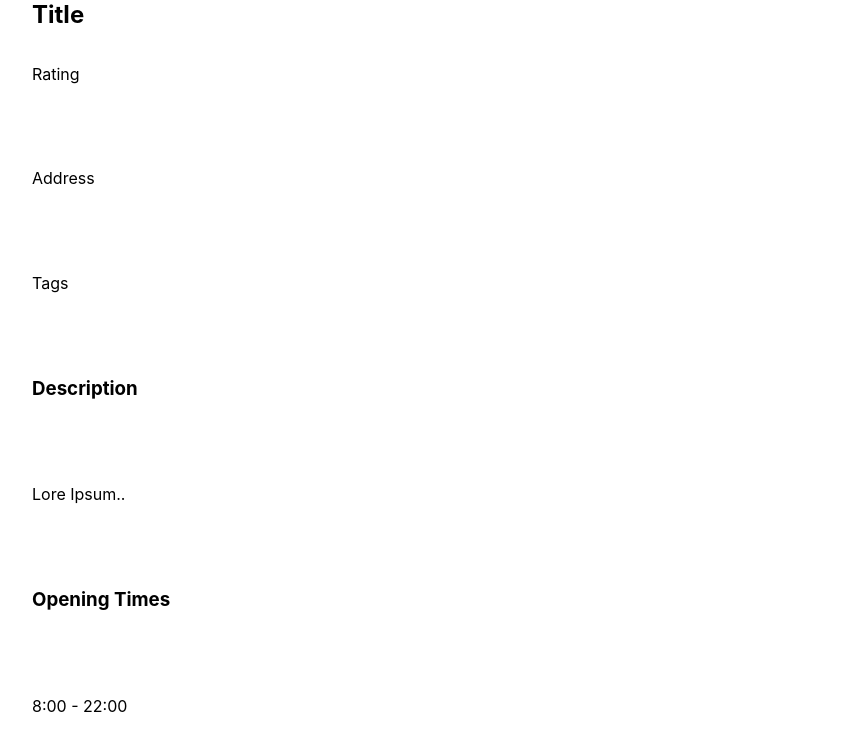
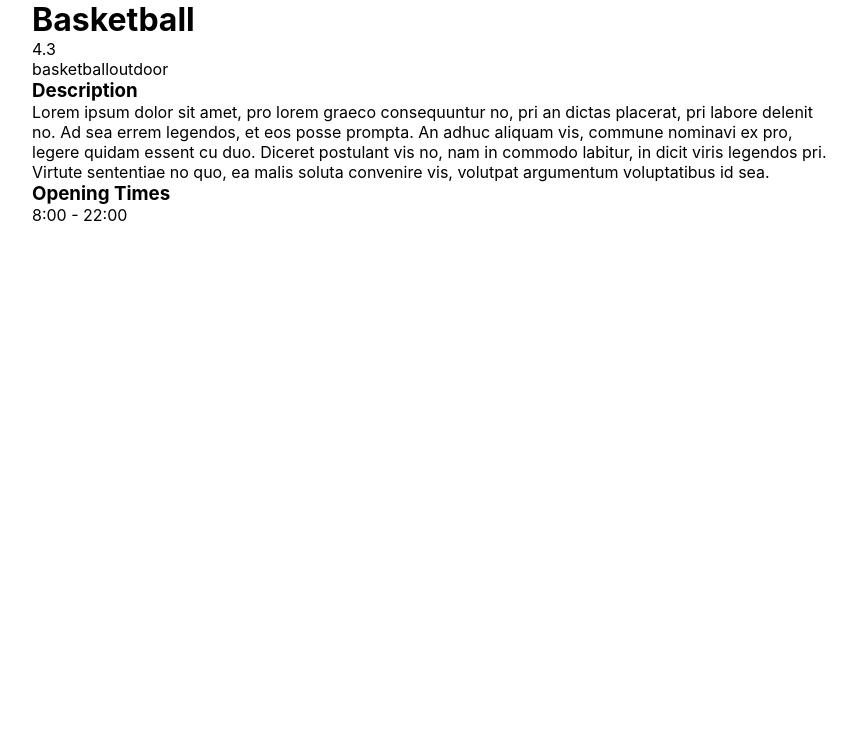
Before and after one commit to marvinRoellecke/capstone-project-ts, a Next.js app: page /basketball in a window 1280 px wide. Shown: the top 750 px of the page, without its empty margins (208-1065 px from the left). Built offline with nearby package versions, Linux system fonts and the light colour scheme.

Commit message:
add new keys (street, number, postcode) to dummyArray testItemData

```diff
--- a/pages/[slug].js
+++ b/pages/[slug].js
@@ -1,19 +1,48 @@
-import testItemData from "../../utils/data/testItemData";
+import testItemData from "../utils/data/testItemData";
 import Link from "next/link";
 import { useRouter } from "next/router";
 import Image from "next/image";
 
 export default function DetailsPage() {
+  const router = useRouter();
+  const slug = router.query.slug;
+  const currentLocation = testItemData.find((item) => item.slug === slug);
+
+  if (!currentLocation) {
+    return (
+      <>
+        <h2>Diese Seite gibt es nicht</h2>
+      </>
+    );
+  }
+
   return (
     <>
-      <h2>Title</h2>
-      <p>Rating</p>
-      <p>Address</p>
-      <p>Tags</p>
-      <h3>Description</h3>
-      <article>Lore Ipsum..</article>
-      <h3>Opening Times</h3>
-      <aside>8:00 - 22:00</aside>
+      <div>
+        <header></header>
+        <main>
+          <h1>{currentLocation.title}</h1>
+          <p>{currentLocation.rating}</p>
+          <p>{currentLocation.address.address}</p>
+          <div>
+            {currentLocation.tags.map((tag) => (
+              <span key={tag}>{tag}</span>
+            ))}
+          </div>
+          <h3>Description</h3>
+          <article>
+            Lorem ipsum dolor sit amet, pro lorem graeco consequuntur no, pri an
+            dictas placerat, pri labore delenit no. Ad sea errem legendos, et
+            eos posse prompta. An adhuc aliquam vis, commune nominavi ex pro,
+            legere quidam essent cu duo. Diceret postulant vis no, nam in
+            commodo labitur, in dicit viris legendos pri. Virtute sententiae no
+            quo, ea malis soluta convenire vis, volutpat argumentum voluptatibus
+            id sea.
+          </article>
+          <h3>Opening Times</h3>
+          <aside>8:00 - 22:00</aside>
+        </main>
+      </div>
     </>
   );
 }
--- a/utils/data/testItemData.js
+++ b/utils/data/testItemData.js
@@ -6,7 +6,9 @@ const testItemData = [
     tags: ["soccer", "outdoor"],
     rating: 3.7,
     address: {
-      address: "Mauritz-Lindenweg 93, 48145 Münster",
+      street: "Mauritz-Lindenweg",
+      number: 93,
+      postalCode: 48145,
       city: "Münster",
     },
     image: "/img/samplePics/soccer.jpg",
@@ -18,7 +20,9 @@ const testItemData = [
     tags: ["basketball", "outdoor"],
     rating: 4.3,
     address: {
-      address: "Mauritz-Lindenweg 93, 48145 Münster",
+      street: "Mauritz-Lindenweg",
+      number: 93,
+      postalCode: 48145,
       city: "Münster",
     },
     image: "/img/samplePics/basketball.jpg",
@@ -30,7 +34,9 @@ const testItemData = [
     tags: ["beachvolleyball", "outdoor"],
     rating: 4.7,
     address: {
-      address: "Mauritz-Lindenweg 93, 48145 Münster",
+      street: "Mauritz-Lindenweg",
+      number: 93,
+      postalCode: 48145,
       city: "Münster",
     },
     image: "/img/samplePics/beachvolleyball.jpg",
@@ -42,7 +48,9 @@ const testItemData = [
     tags: ["tennis", "outdoor"],
     rating: 4.2,
     address: {
-      address: "Mauritz-Lindenweg 93, 48145 Münster",
+      street: "Mauritz-Lindenweg",
+      number: 93,
+      postalCode: 48145,
       city: "Münster",
     },
     image: "/img/samplePics/tennis.jpg",
@@ -54,7 +62,9 @@ const testItemData = [
     tags: ["basketball", "outdoor"],
     rating: 3.7,
     address: {
-      address: "Mauritz-Lindenweg 93, 48145 Münster",
+      street: "Mauritz-Lindenweg",
+      number: 93,
+      postalCode: 48145,
       city: "Münster",
     },
     image: "/img/samplePics/basketball2.jpg",
@@ -66,7 +76,9 @@ const testItemData = [
     tags: ["fitness", "outdoor"],
     rating: 3.4,
     address: {
-      address: "Mauritz-Lindenweg 93, 48145 Münster",
+      street: "Mauritz-Lindenweg",
+      number: 93,
+      postalCode: 48145,
       city: "Münster",
     },
     image: "/img/samplePics/fitness.jpg",
@@ -78,7 +90,9 @@ const testItemData = [
     tags: ["beachvolleyball", "outdoor"],
     rating: 4.4,
     address: {
-      address: "Mauritz-Lindenweg 93, 48145 Münster",
+      street: "Mauritz-Lindenweg",
+      number: 93,
+      postalCode: 48145,
       city: "Münster",
     },
     image: "/img/samplePics/beachvolleyball2.jpg",
@@ -90,7 +104,9 @@ const testItemData = [
     tags: ["boule", "outdoor"],
     rating: 3.9,
     address: {
-      address: "Mauritz-Lindenweg 93, 48145 Münster",
+      street: "Mauritz-Lindenweg",
+      number: 93,
+      postalCode: 48145,
       city: "Münster",
     },
     image: "/img/samplePics/boule.jpg",
@@ -102,7 +118,9 @@ const testItemData = [
     tags: ["tennis", "outdoor"],
     rating: 4.1,
     address: {
-      address: "Mauritz-Lindenweg 93, 48145 Münster",
+      street: "Mauritz-Lindenweg",
+      number: 93,
+      postalCode: 48145,
       city: "Münster",
     },
     image: "/img/samplePics/tennis2.jpg",
@@ -114,7 +132,9 @@ const testItemData = [
     tags: ["basketball", "outdoor"],
     rating: 3.5,
     address: {
-      address: "Mauritz-Lindenweg 93, 48145 Münster",
+      street: "Mauritz-Lindenweg",
+      number: 93,
+      postalCode: 48145,
       city: "Münster",
     },
     image: "/img/samplePics/basketball3.jpg",
```
